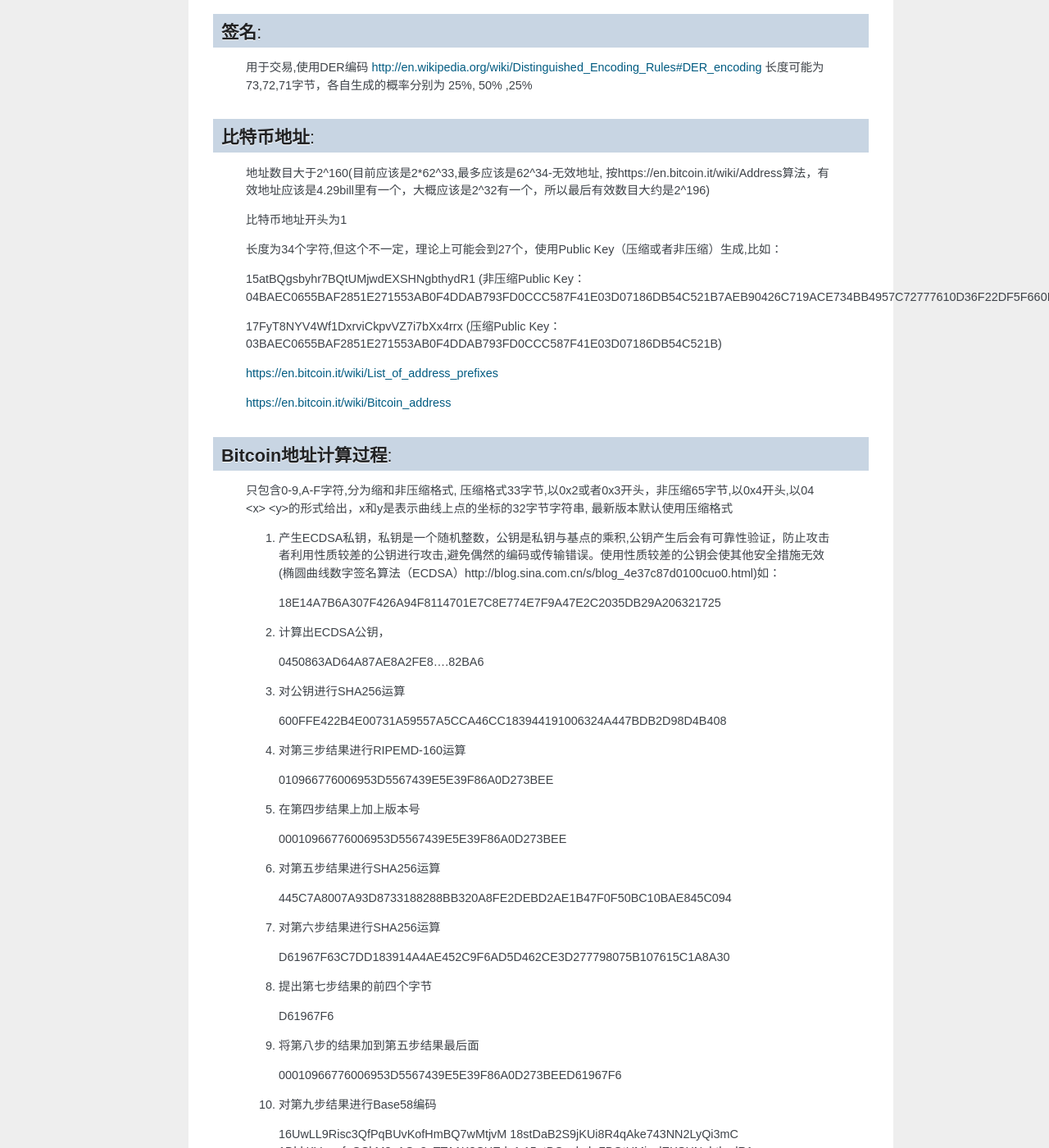
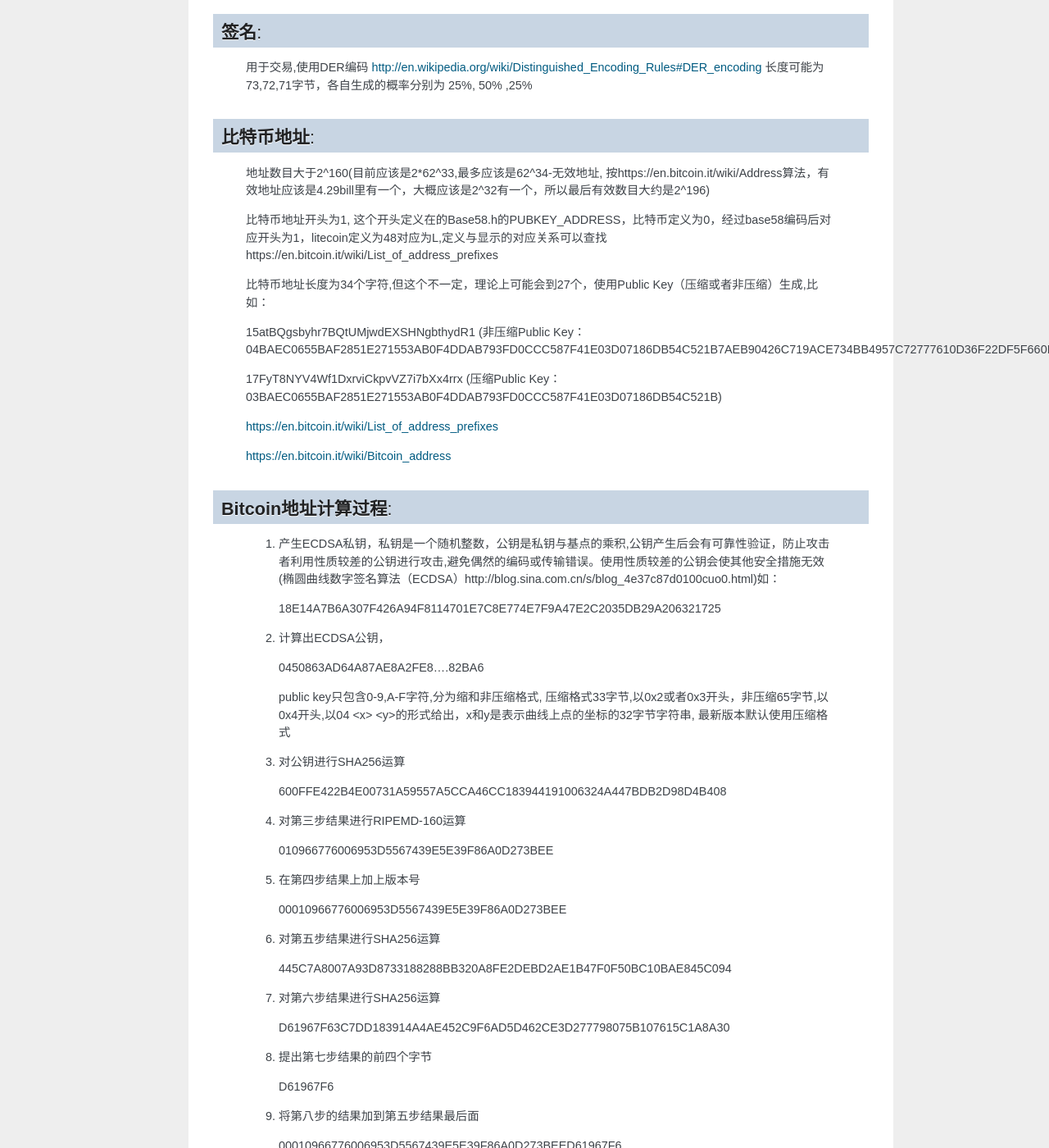
Before and after one commit to arowser/xcoin, a Sphinx documentation site: the page built from source/wallet.rst, in a window 1280 px wide and 1400 px high, scrolled down 2063 px. Shown: the whole window at 82% size. Built offline with Sphinx 7.4.7, drawn with Linux system fonts in a browser that asks for light colours; some of the changed text lies outside the part shown.

Commit message:
add more description

```diff
--- a/source/wallet.rst
+++ b/source/wallet.rst
@@ -91,9 +91,10 @@
 --------------------------------
   地址数目大于2^160(目前应该是2*62^33,最多应该是62^34-无效地址, 按https://en.bitcoin.it/wiki/Address算法，有效地址应该是4.29bill里有一个，大概应该是2^32有一个，所以最后有效数目大约是2^196)
 
-  比特币地址开头为1
+  比特币地址开头为1, 这个开头定义在的Base58.h的PUBKEY_ADDRESS，比特币定义为0，经过base58编码后对应开头为1，litecoin定义为48对应为L,定义与显示的对应关系可以查找https://en.bitcoin.it/wiki/List_of_address_prefixes
 
-  长度为34个字符,但这个不一定，理论上可能会到27个，使用Public Key（压缩或者非压缩）生成,比如：
+
+  比特币地址长度为34个字符,但这个不一定，理论上可能会到27个，使用Public Key（压缩或者非压缩）生成,比如：
 
   15atBQgsbyhr7BQtUMjwdEXSHNgbthydR1 (非压缩Public Key：04BAEC0655BAF2851E271553AB0F4DDAB793FD0CCC587F41E03D07186DB54C521B7AEB90426C719ACE734BB4957C72777610D36F22DF5F660B1DD7CBBD7594B13B)
 
@@ -115,6 +115,8 @@
   2. 计算出ECDSA公钥，
 
      0450863AD64A87AE8A2FE8….82BA6
+
+     public key只包含0-9,A-F字符,分为缩和非压缩格式, 压缩格式33字节,以0x2或者0x3开头，非压缩65字节,以0x4开头,以04 <x> <y>的形式给出，x和y是表示曲线上点的坐标的32字节字符串, 最新版本默认使用压缩格式
 
   3. 对公钥进行SHA256运算
 
@@ -402,6 +404,9 @@
 private key 加密
 Wallet encryption uses AES-256-CBC to encrypt only the private keys.
 
+钱包加密后, private key将以加密方式存储，每次使用的时候必须输入密码，解密的key不会在内存中缓存，除非你用命令
+walletpassphrase <passphrase> <timeout>
+
 https://en.bitcoin.it/wiki/Wallet_encryption
 
 钱包解密服务
@@ -423,7 +428,8 @@
 
 * 找零机制：
 
-为了保证隐私（匿名性）, 许多客户端默认设置（Armory, Electrum）每转出一笔钱就把剩下的自动转移到钱包里面新的一个地址名下
+为了保证隐私（匿名性）, 许多客户端默认设置（Bitcoin, Armory, Electrum）每转出一笔钱就把剩下的自动转移到钱包里面新的一个地址名下
+默认wallet.dat保留了100个地址，所以如果你备份后,进行了超过100次交易，然后恢复备份，有可能会丢币.
 
 * 导入导出
 
@@ -521,6 +527,7 @@
 
 余额计算
 -------------------
+注意通常来说，钱包里的余额并不在同一个地址
 
 计算方式1:
  Cwallet::getbalance() 遍历 wallet 里的交易，累计每一笔没有标记为spent的out
```
Also changed, not shown: other parts of source/wallet.rst (+0 -1 lines).
